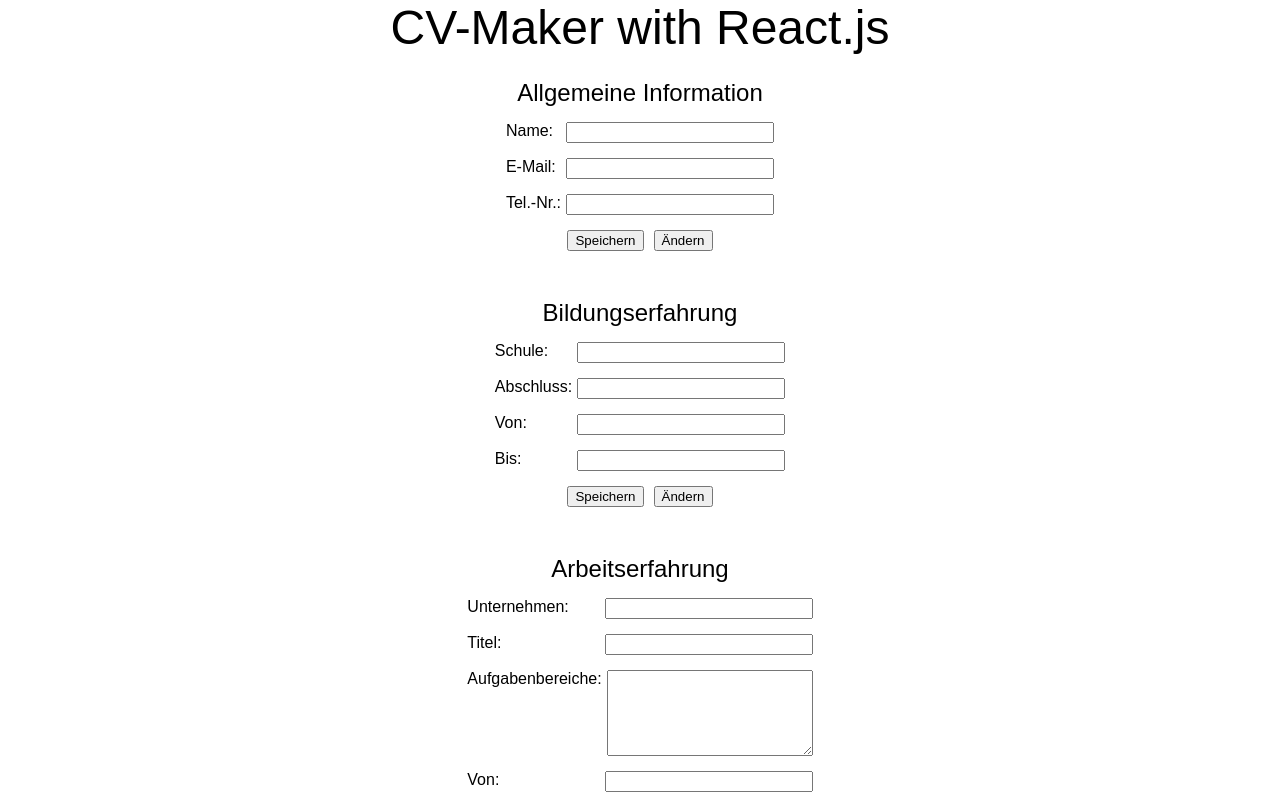
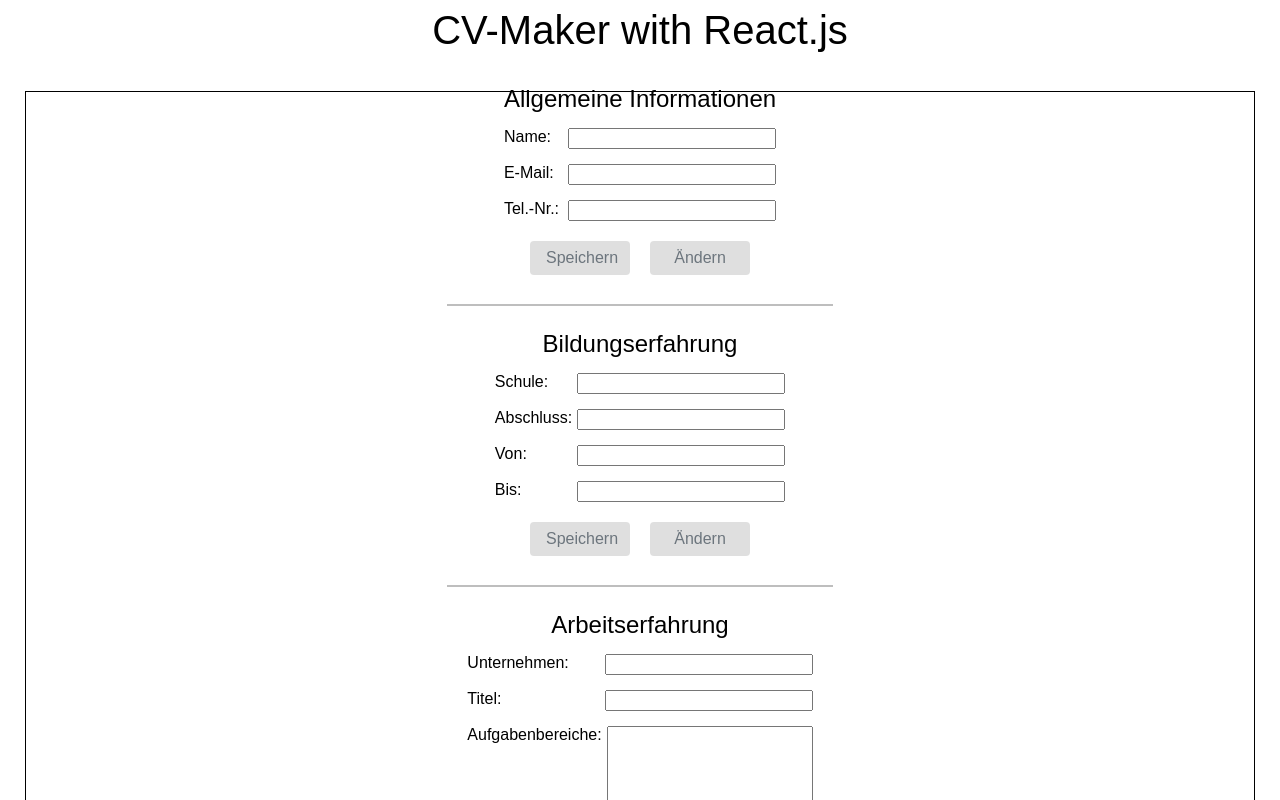
Before and after one commit to Martze96/CV-Task, a React (Create React App) app: page / in a window 1280 px wide. Shown: the top 800 px of the page. Built offline with nearby package versions, Linux system fonts and the light colour scheme.

Commit message:
design (background on try mode)

```diff
--- a/src/App.js
+++ b/src/App.js
@@ -120,6 +120,7 @@ class App extends Component {
 
     return (
     <div className="App">
+      <div className="background"></div>
       <div className="header">CV-Maker with React.js</div>
       <GeneralSection
         name={name}
@@ -132,7 +133,7 @@ class App extends Component {
         id={id}
         nameId={nameId}
       />
-
+      <div className="line"></div>
       <EducationSection
         school={school}
         degree={degree}
@@ -143,6 +144,7 @@ class App extends Component {
         onSubmit={this.onSubmit}
         onEdit={this.onEdit}
       />
+      <div className="line"></div>
       {/*this.state.educationComponents */}
       {/*<button onClick={this.addEdu}>Bildung hinzufügen</button> */}
       <ExperienceSection
--- a/src/components/GeneralSection.js
+++ b/src/components/GeneralSection.js
@@ -45,7 +45,7 @@ const GeneralSection = (props) => {
     return (
         <div className= "general component">
             <div className= "sectionHeader">
-                Allgemeine Information
+                Allgemeine Informationen
             </div>
             <div className="name section">
                 <label htmlFor="nameInput" className="InputLabel">Name: </label>
--- a/src/styles/App.css
+++ b/src/styles/App.css
@@ -15,29 +15,45 @@ body {
 
 
 .App {
+    z-index: 1;
     display:flex;
     flex-direction: column;
     justify-content: center;
     align-items: center;
 }
 
+.background{
+    z-index: -1;
+    position: absolute;
+    border: 1px solid black;
+    height:98%;
+    width: 96%;
+
+
+}
+
 .header {
+    z-index: 1;
     text-align: center;
-    font-size: 3em;
+    font-size: 2.5rem;
+    margin: 0.5rem;
 }
 
 .sectionHeader {
+    z-index: 1;
     font-size: 3vh;
     text-align: center;
 }
 
 .buttons {
+    z-index: 1;
     display:flex;
     justify-content: center;
     gap: 10px;
 }
 
 .component {
+    z-index: 1;
     margin-top: 1.5rem;
     margin-bottom: 1.5rem;
     gap: 15px;
@@ -48,10 +64,12 @@ body {
 }
 
 .InputLabel {
+    z-index: 1;
     font-size: 2vh;
 }
 
 .section {
+    z-index: 1;
     display:flex;
     width: 100%;
     justify-content: space-between;
@@ -59,18 +77,46 @@ body {
 }
 
 input {
+    z-index: 1;
     width: 25vh;
 }
 
 .tasksInput {
+    z-index: 1;
     width: 25vh;
     height: 10vh;
 }
 
 .dataSpan {
+    z-index: 1;
     max-width: 25vh;
     display: block;
     overflow: auto;
     text-align: right;
 
 }
+
+button {
+    z-index: 1;
+background-color: rgba(216,216,216,0.8);
+border: none;
+color: #6c757d;
+margin: 5px;
+padding: 0.5rem 1rem;
+font-size: 1rem;
+font-weight: 600px;
+border-radius: 4px;
+cursor: pointer;
+width: 100px;
+}
+
+button:focus {
+    z-index: 1;
+    color: black;
+}
+
+.line {
+    z-index: 1;
+    border: 1px solid rgb(190, 190, 190);
+    width: 30%;
+}
```
